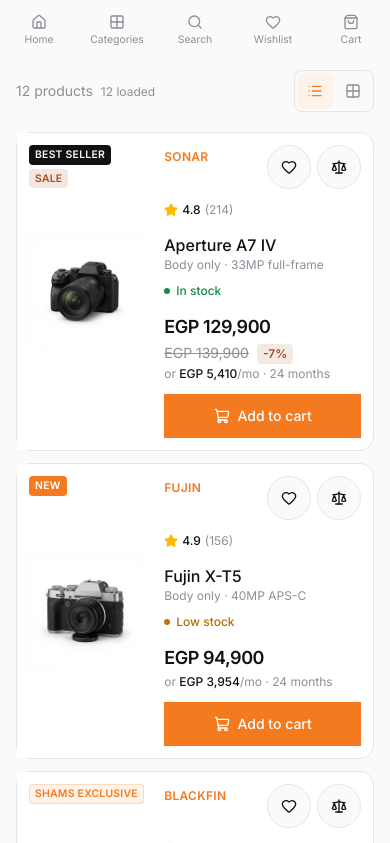
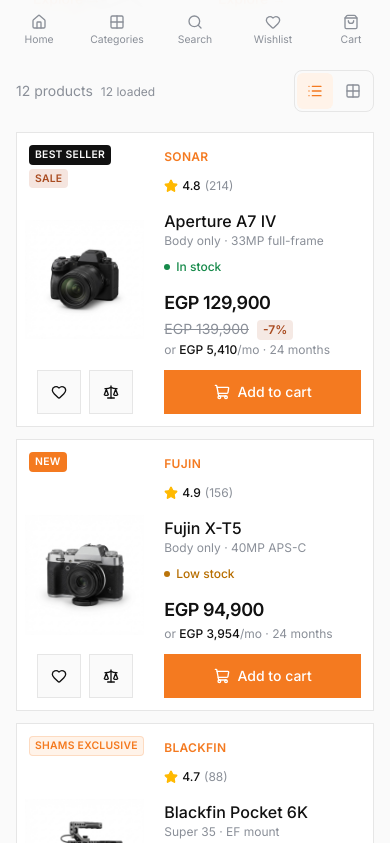
Before and after one commit to ahmed-hakim90/shams-stores-storefront-v0, a Next.js app: page /shop in a window 390 px wide. Shown: the part 781-1624 px from the top of the page. Built offline with nearby package versions, Linux system fonts and the light colour scheme.

Commit message:
Move list card actions below product image

```diff
--- a/components/shams/product-card.tsx
+++ b/components/shams/product-card.tsx
@@ -24,7 +24,7 @@ export function ProductCard({
   return (
     <article
       className={cn(
-        cn('group rounded-xl border border-border bg-card transition-[border-color,box-shadow,transform] duration-180 hover:border-brand/40 hover:shadow-[0_1px_0_rgba(0,0,0,0.02),0_12px_30px_-18px_rgba(21,63,112,0.35)] sm:min-w-0', view === 'list' ? 'flex min-h-[188px] flex-row sm:flex-col' : 'flex flex-col'),
+        cn('group border border-border bg-card transition-[border-color,box-shadow,transform] duration-180 hover:border-brand/40 hover:shadow-[0_1px_0_rgba(0,0,0,0.02),0_12px_30px_-18px_rgba(21,63,112,0.35)] sm:min-w-0', view === 'list' ? 'relative flex min-h-[188px] flex-row rounded-none' : 'flex flex-col rounded-xl'),
         className,
       )}
     >
@@ -56,18 +56,19 @@ export function ProductCard({
         </Link>
       </div>
 
+      {view === 'list' && (
+        <div className="absolute bottom-0 left-0 z-10 flex w-[38%] justify-center gap-2 pb-3 sm:static sm:order-3 sm:w-auto sm:justify-end sm:px-4 sm:pb-4">
+          <WishlistAction productName={product.name} className="rounded-none" />
+          <CompareAction productName={product.name} className="rounded-none" />
+        </div>
+      )}
+
       <div className={cn('flex min-w-0 flex-1 flex-col gap-2.5 p-3 sm:p-4', view === 'grid' && 'border-t border-border')}>
         <div className="flex min-w-0 items-start justify-between gap-2">
           <span className="min-w-0 pt-1 text-xs font-semibold uppercase tracking-wide text-brand">
             {product.brand}
           </span>
           <div className="flex shrink-0 items-center gap-1.5">
-            {view === 'list' && (
-              <>
-                <WishlistAction productName={product.name} />
-                <CompareAction productName={product.name} />
-              </>
-            )}
             {view !== 'list' && <RatingStars rating={product.rating} reviewCount={product.reviewCount} />}
           </div>
         </div>
```
